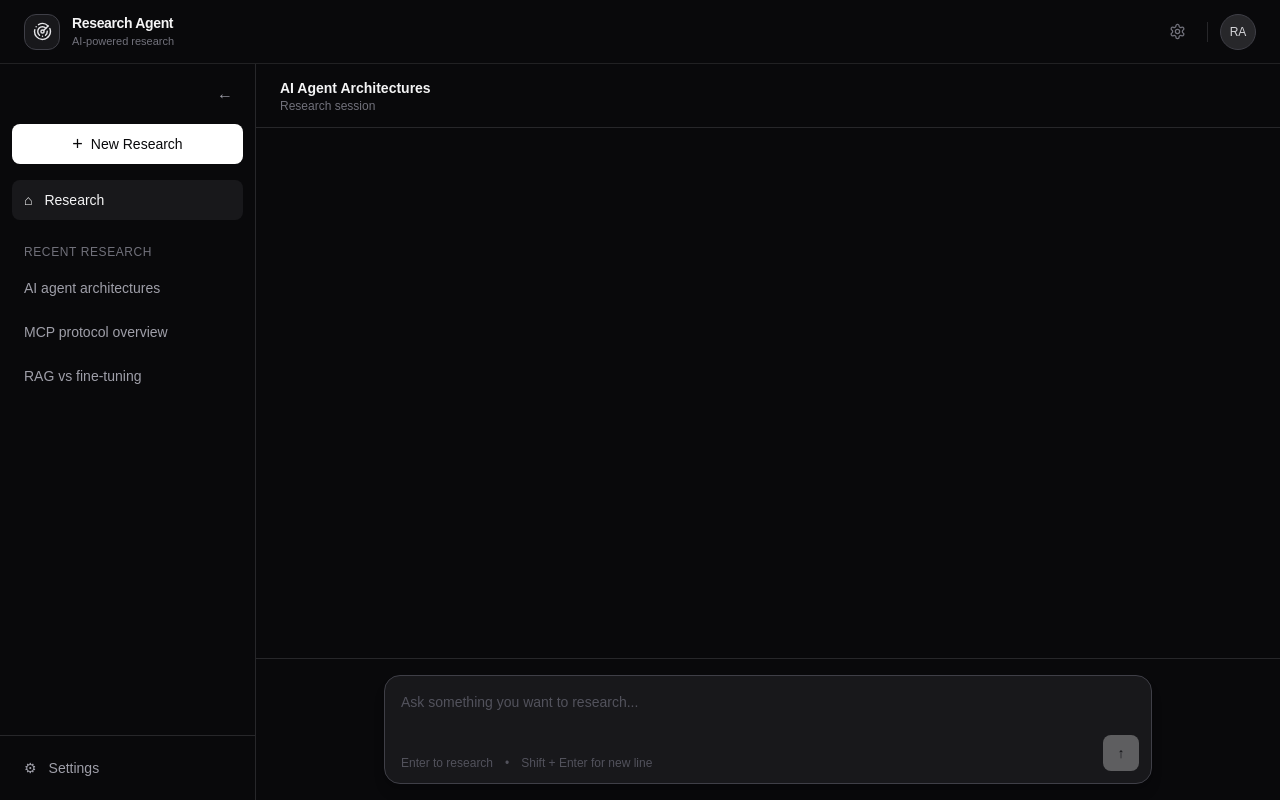
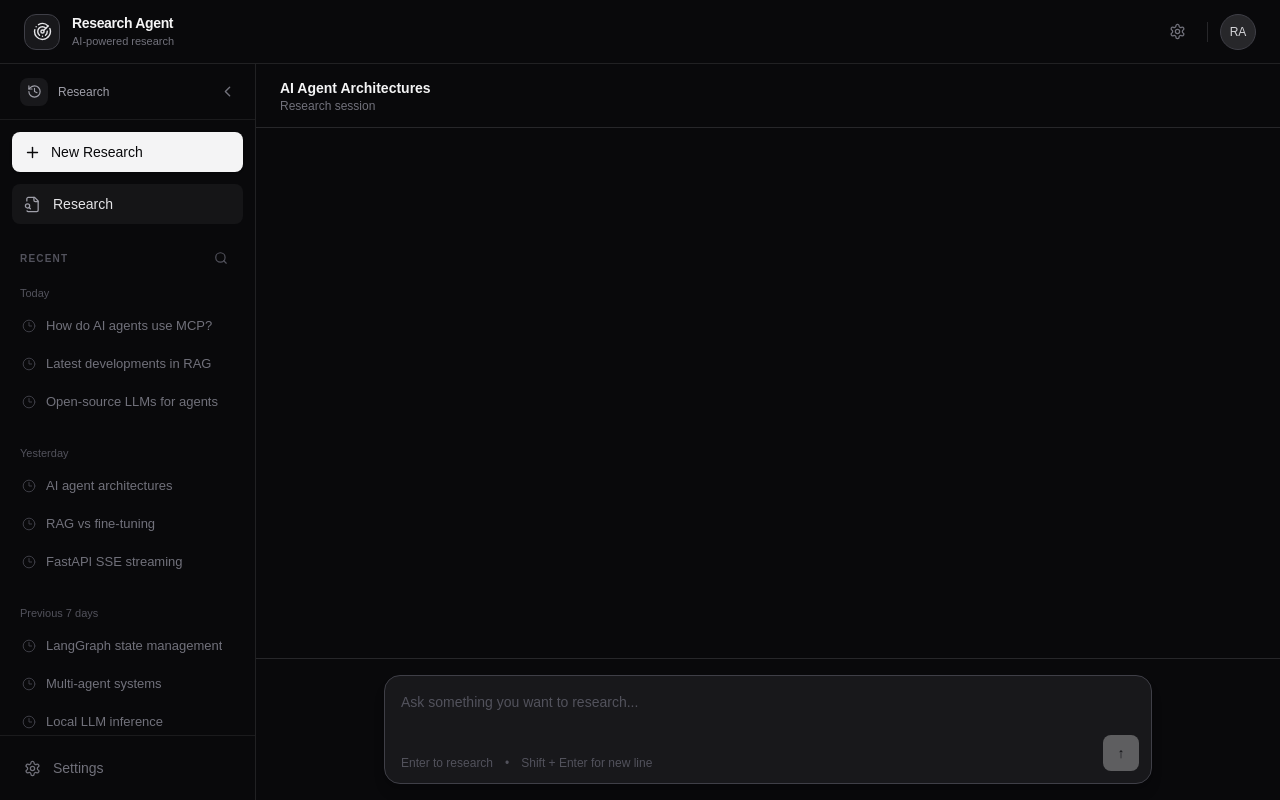
Before and after one commit to kaze1-dev/research-agent, a Next.js app in the folder client/: page / in a window 1280 px wide. Built offline with nearby package versions, Linux system fonts and the light colour scheme.

Commit message:
client: sidebar UI updates ;

```diff
--- a/client/components/Sidebar.tsx
+++ b/client/components/Sidebar.tsx
@@ -2,21 +2,68 @@
 
 import Link from "next/link";
 import { useState } from "react";
+import {
+  LuChevronLeft,
+  LuChevronRight,
+  LuClock3,
+  LuFileSearch,
+  LuHistory,
+  LuMenu,
+  LuPlus,
+  LuSearch,
+  LuSettings,
+  LuX,
+} from "react-icons/lu";
 
 const recentResearch = [
   {
     id: "1",
-    title: "AI agent architectures",
+    title: "How do AI agents use MCP?",
+    group: "Today",
   },
   {
     id: "2",
-    title: "MCP protocol overview",
+    title: "Latest developments in RAG",
+    group: "Today",
   },
   {
     id: "3",
+    title: "Open-source LLMs for agents",
+    group: "Today",
+  },
+  {
+    id: "4",
+    title: "AI agent architectures",
+    group: "Yesterday",
+  },
+  {
+    id: "5",
     title: "RAG vs fine-tuning",
+    group: "Yesterday",
+  },
+  {
+    id: "6",
+    title: "FastAPI SSE streaming",
+    group: "Yesterday",
+  },
+  {
+    id: "7",
+    title: "LangGraph state management",
+    group: "Previous 7 days",
+  },
+  {
+    id: "8",
+    title: "Multi-agent systems",
+    group: "Previous 7 days",
+  },
+  {
+    id: "9",
+    title: "Local LLM inference",
+    group: "Previous 7 days",
   },
 ];
+
+const historyGroups = ["Today", "Yesterday", "Previous 7 days"];
 
 export default function Sidebar({
   mobileOpen,
@@ -29,134 +76,263 @@ export default function Sidebar({
 
   return (
     <>
+      {/* Mobile overlay */}
       {mobileOpen && (
         <button
           type="button"
           aria-label="Close sidebar"
           onClick={() => setMobileOpen(false)}
-          className="fixed inset-0 z-40 bg-black/60 md:hidden"
+          className="fixed inset-0 z-40 bg-black/60 backdrop-blur-sm md:hidden"
         />
       )}
 
       <aside
         className={`
-          fixed inset-y-0 left-0 z-50 mt-16 flex h-[calc(100vh-4rem)]
-          flex-col border-r border-zinc-800 bg-zinc-950
-          transition-all duration-200 ease-in-out
+          fixed inset-y-0 left-0 z-50 mt-16
+          flex h-[calc(100vh-4rem)] flex-col
+          border-r border-zinc-800/80
+          bg-zinc-950
+          transition-[width,transform] duration-200 ease-in-out
+
           md:static md:z-auto md:mt-0
+
           ${collapsed ? "md:w-[72px]" : "md:w-64"}
+
           ${mobileOpen ? "translate-x-0" : "-translate-x-full"}
           md:translate-x-0
         `}
       >
-        <div className="flex items-center justify-end p-3">
+        {/* Header */}
+        <div
+          className={`
+            flex h-14 items-center
+            border-b border-zinc-800/60
+            px-3
+            ${collapsed ? "justify-center" : "justify-between"}
+          `}
+        >
+          {!collapsed && (
+            <div className="flex items-center gap-2.5 px-2">
+              <div className="flex h-7 w-7 items-center justify-center rounded-lg bg-zinc-900 text-zinc-400">
+                <LuHistory size={15} strokeWidth={1.8} />
+              </div>
+
+              <span className="text-xs font-medium text-zinc-400">
+                Research
+              </span>
+            </div>
+          )}
+
+          {/* Desktop collapse */}
           <button
             type="button"
             onClick={() => setCollapsed(!collapsed)}
             aria-label={collapsed ? "Expand sidebar" : "Collapse sidebar"}
             title={collapsed ? "Expand sidebar" : "Collapse sidebar"}
-            className="hidden h-9 w-9 items-center justify-center rounded-lg text-zinc-400 transition hover:bg-zinc-900 hover:text-white md:flex"
+            className="
+              hidden h-8 w-8 items-center justify-center
+              rounded-lg text-zinc-500
+              transition-colors
+              hover:bg-zinc-900 hover:text-zinc-200
+              md:flex
+            "
           >
-            {collapsed ? "→" : "←"}
+            {collapsed ? (
+              <LuChevronRight size={17} />
+            ) : (
+              <LuChevronLeft size={17} />
+            )}
           </button>
 
+          {/* Mobile close */}
           <button
             type="button"
             onClick={() => setMobileOpen(false)}
             aria-label="Close sidebar"
-            className="flex h-9 w-9 items-center justify-center rounded-lg text-zinc-400 transition hover:bg-zinc-900 hover:text-white md:hidden"
+            className="
+              flex h-8 w-8 items-center justify-center
+              rounded-lg text-zinc-500
+              transition-colors
+              hover:bg-zinc-900 hover:text-zinc-200
+              md:hidden
+            "
           >
-            x
+            <LuX size={17} />
           </button>
         </div>
 
-        <div className="px-3 pb-4">
+        {/* New research */}
+        <div className="p-3">
           <button
             type="button"
             title="New Research"
             className={`
-              flex w-full items-center justify-center gap-2 rounded-lg
-              bg-white py-2.5 text-sm font-medium text-zinc-950
-              transition hover:bg-zinc-200
-              ${collapsed ? "px-0" : "px-4"}
+              flex h-10 w-full items-center
+              rounded-lg
+              bg-zinc-100
+              text-sm font-medium text-zinc-950
+              shadow-sm
+              transition-all
+              hover:bg-white
+              active:scale-[0.98]
+
+              ${collapsed ? "justify-center" : "gap-2.5 px-3"}
             `}
           >
-            <span className="text-lg leading-none">+</span>
+            <LuPlus size={17} strokeWidth={2} />
 
             {!collapsed && <span>New Research</span>}
           </button>
         </div>
 
+        {/* Navigation */}
         <nav className="px-3">
           <Link
             href="/"
             title="Research"
             onClick={() => setMobileOpen(false)}
             className={`
-              flex items-center rounded-lg bg-zinc-900
-              py-2.5 text-sm text-zinc-100
-              ${collapsed ? "justify-center px-0" : "gap-3 px-3"}
+              group flex h-10 items-center rounded-lg
+              bg-zinc-900/80
+              text-sm font-medium text-zinc-200
+              transition-colors
+              hover:bg-zinc-900
+
+              ${collapsed ? "justify-center" : "gap-3 px-3"}
             `}
           >
-            <span>⌂</span>
+            <LuFileSearch
+              size={17}
+              strokeWidth={1.8}
+              className="text-zinc-400 transition-colors group-hover:text-zinc-200"
+            />
 
             {!collapsed && <span>Research</span>}
           </Link>
         </nav>
 
         {/* History */}
-        <div className="mt-6 flex-1 overflow-y-auto px-3">
+        <div className="mt-5 flex min-h-0 flex-1 flex-col">
           {!collapsed && (
-            <p className="mb-2 px-3 text-xs font-medium uppercase tracking-wider text-zinc-500">
-              Recent Research
-            </p>
+            <div className="flex items-center justify-between px-5 pb-2">
+              <span className="text-[10px] font-semibold uppercase tracking-[0.12em] text-zinc-600">
+                Recent
+              </span>
+
+              <button
+                type="button"
+                aria-label="Search history"
+                title="Search history"
+                className="
+                  flex h-7 w-7 items-center justify-center
+                  rounded-md text-zinc-600
+                  transition-colors
+                  hover:bg-zinc-900 hover:text-zinc-300
+                "
+              >
+                <LuSearch size={14} />
+              </button>
+            </div>
           )}
 
-          <div className="space-y-1">
+          <div className="flex-1 overflow-y-auto px-3 pb-4 scrollbar-thin scrollbar-track-transparent scrollbar-thumb-zinc-800">
+            {collapsed ? (
+              <div className="flex flex-col items-center gap-1">
                 {recentResearch.map((research) => (
                   <Link
                     key={research.id}
                     href={`/research/${research.id}`}
                     title={research.title}
                     onClick={() => setMobileOpen(false)}
-                className={`
-                  block truncate rounded-lg py-2.5 text-sm
-                  text-zinc-400 transition hover:bg-zinc-900
-                  hover:text-zinc-100
-                  ${collapsed ? "px-2 text-center" : "px-3"}
-                `}
+                    className="
+                      flex h-9 w-9 items-center justify-center
+                      rounded-lg
+                      text-xs font-medium text-zinc-500
+                      transition-colors
+                      hover:bg-zinc-900 hover:text-zinc-200
+                    "
                   >
-                {collapsed ? research.title.charAt(0) : research.title}
+                    {research.title.charAt(0)}
+                  </Link>
+                ))}
+              </div>
+            ) : (
+              <div className="space-y-5">
+                {historyGroups.map((group) => {
+                  const items = recentResearch.filter(
+                    (research) => research.group === group,
+                  );
+
+                  return (
+                    <div key={group}>
+                      <div className="mb-1 px-2">
+                        <span className="text-[11px] font-medium text-zinc-600">
+                          {group}
+                        </span>
+                      </div>
+
+                      <div className="space-y-0.5">
+                        {items.map((research) => (
+                          <Link
+                            key={research.id}
+                            href={`/research/${research.id}`}
+                            title={research.title}
+                            onClick={() => setMobileOpen(false)}
+                            className="
+                              group flex h-9 w-full items-center
+                              gap-2.5 rounded-lg px-2.5
+                              text-[13px] text-zinc-500
+                              transition-colors
+                              hover:bg-zinc-900
+                              hover:text-zinc-200
+                            "
+                          >
+                            <LuClock3
+                              size={14}
+                              strokeWidth={1.7}
+                              className="
+                                shrink-0 text-zinc-700
+                                transition-colors
+                                group-hover:text-zinc-500
+                              "
+                            />
+
+                            <span className="truncate">
+                              {research.title}
+                            </span>
                           </Link>
                         ))}
                       </div>
                     </div>
-        <div className="border-t border-zinc-800 p-3">
+                  );
+                })}
+              </div>
+            )}
+          </div>
+        </div>
+
+        {/* Bottom */}
+        <div className="border-t border-zinc-800/60 p-3">
           <button
             type="button"
             title="Settings"
             className={`
-              flex w-full items-center rounded-lg py-2.5
-              text-sm text-zinc-400 transition
-              hover:bg-zinc-900 hover:text-zinc-100
-              ${collapsed ? "justify-center px-0" : "gap-3 px-3"}
+              flex h-10 w-full items-center
+              rounded-lg
+              text-sm text-zinc-500
+              transition-colors
+              hover:bg-zinc-900
+              hover:text-zinc-200
+
+              ${collapsed ? "justify-center" : "gap-3 px-3"}
             `}
           >
-            <span>⚙</span>
+            <LuSettings size={17} strokeWidth={1.8} />
 
             {!collapsed && <span>Settings</span>}
           </button>
         </div>
       </aside>
-
-      {/* <button
-        type="button"
-        onClick={() => setMobileOpen(true)}
-        aria-label="Open sidebar"
-        className="fixed left-4 top-20 z-30 flex h-10 w-10 items-center justify-center rounded-lg border border-zinc-800 bg-zinc-950 text-zinc-300 shadow-lg hover:bg-zinc-900 md:hidden"
-      >
-        ☰
-      </button> */}
     </>
   );
 }
```
Lines whose indentation alone changed are shown as unchanged.
